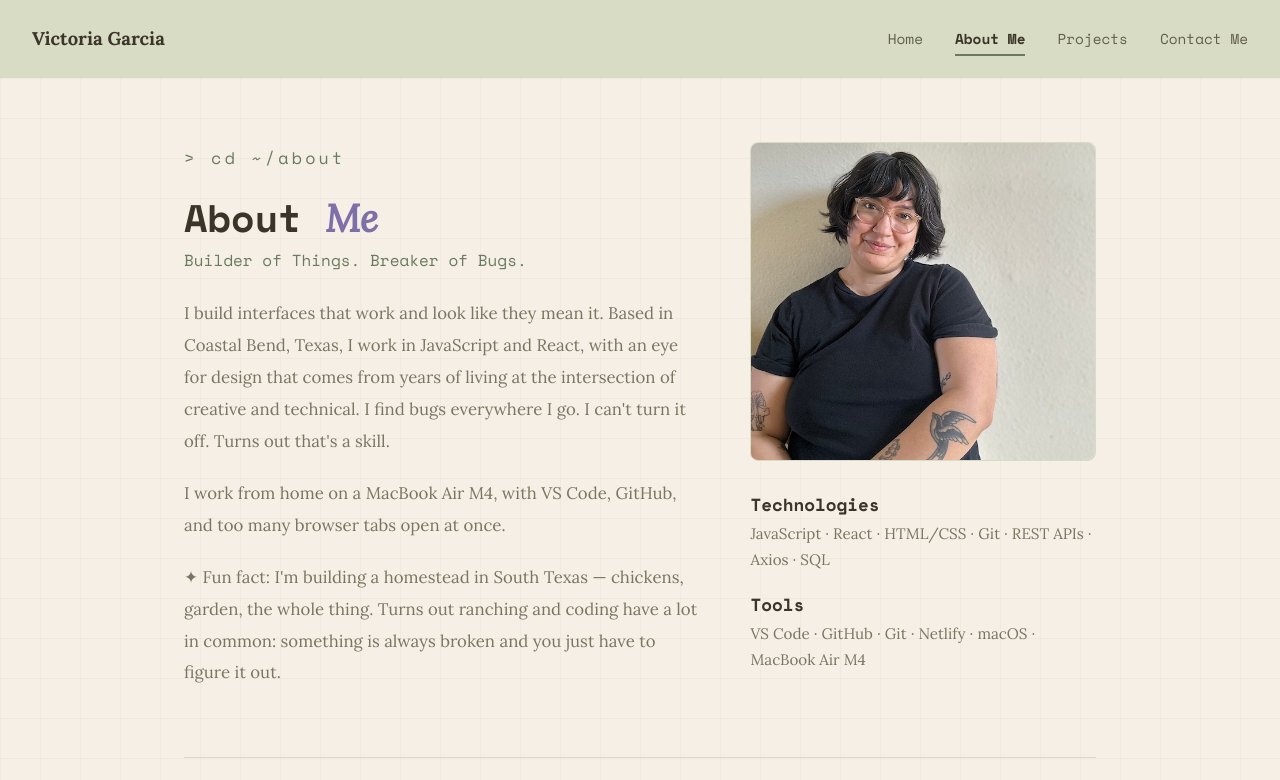
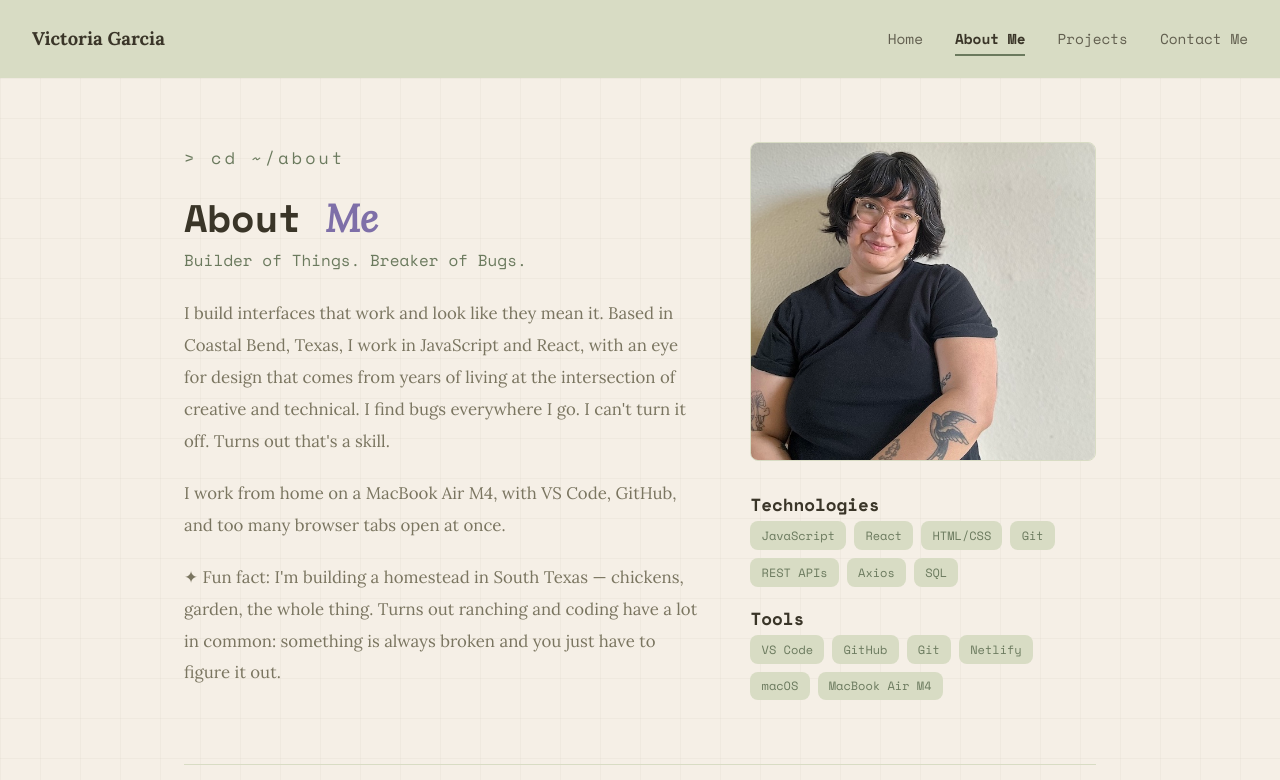
Before and after one commit to fifth-monger/responsive_portfolio_v2, a React (Vite) app: page /about in a window 1280 px wide. Shown: the top 780 px of the page. Built offline with nearby package versions, Linux system fonts and the light colour scheme.

Commit message:
feat: tag-style skills on About

```diff
--- a/src/index.css
+++ b/src/index.css
@@ -493,6 +493,17 @@ a:hover {
   border-radius: 8px;
   padding: 0.3rem 0.7rem;
   margin-bottom: 0.9rem;
+}
+
+.about-tag-list {
+  display: flex;
+  flex-wrap: wrap;
+  gap: 0.5rem;
+  margin-bottom: 1rem;
+}
+
+.about-tag-list .project-tag {
+  margin-bottom: 0;
 }
 
 .project-card p.project-description {
--- a/src/pages/About.jsx
+++ b/src/pages/About.jsx
@@ -28,9 +28,24 @@ export default function About() {
         <div className="about-sidebar">
           <img src="/images/victoria.jpeg" alt="Victoria headshot" />
           <h3>Technologies</h3>
-          <p>JavaScript · React · HTML/CSS · Git · REST APIs · Axios · SQL</p>
+          <div className="about-tag-list">
+            <span className="project-tag">JavaScript</span>
+            <span className="project-tag">React</span>
+            <span className="project-tag">HTML/CSS</span>
+            <span className="project-tag">Git</span>
+            <span className="project-tag">REST APIs</span>
+            <span className="project-tag">Axios</span>
+            <span className="project-tag">SQL</span>
+          </div>
           <h3>Tools</h3>
-          <p>VS Code · GitHub · Git · Netlify · macOS · MacBook Air M4</p>
+          <div className="about-tag-list">
+            <span className="project-tag">VS Code</span>
+            <span className="project-tag">GitHub</span>
+            <span className="project-tag">Git</span>
+            <span className="project-tag">Netlify</span>
+            <span className="project-tag">macOS</span>
+            <span className="project-tag">MacBook Air M4</span>
+          </div>
         </div>
       </div>
 
```
